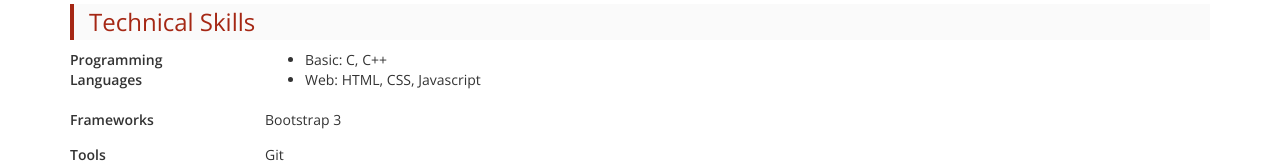
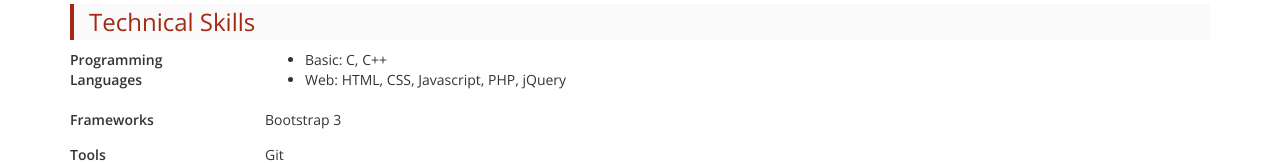
Before and after one commit to gsDuong/gsduong.github.io, a plain HTML site: page index.html in a window 1280 px wide. Shown: the part 1090-1253 px from the top of the page. Drawn offline with nearby package versions, Linux system fonts and the light colour scheme; files whose address does not match are found by name.

Commit message:
Update index.html

```diff
--- a/index.html
+++ b/index.html
@@ -219,7 +219,7 @@
 										<span>Basic: C, C++</span>
 									</li>
 									<li class="list-item">
-										<span>Web: HTML, CSS, Javascript</span>
+										<span>Web: HTML, CSS, Javascript, PHP, jQuery</span>
 									</li>
 								</ul>
 							</div>
```
